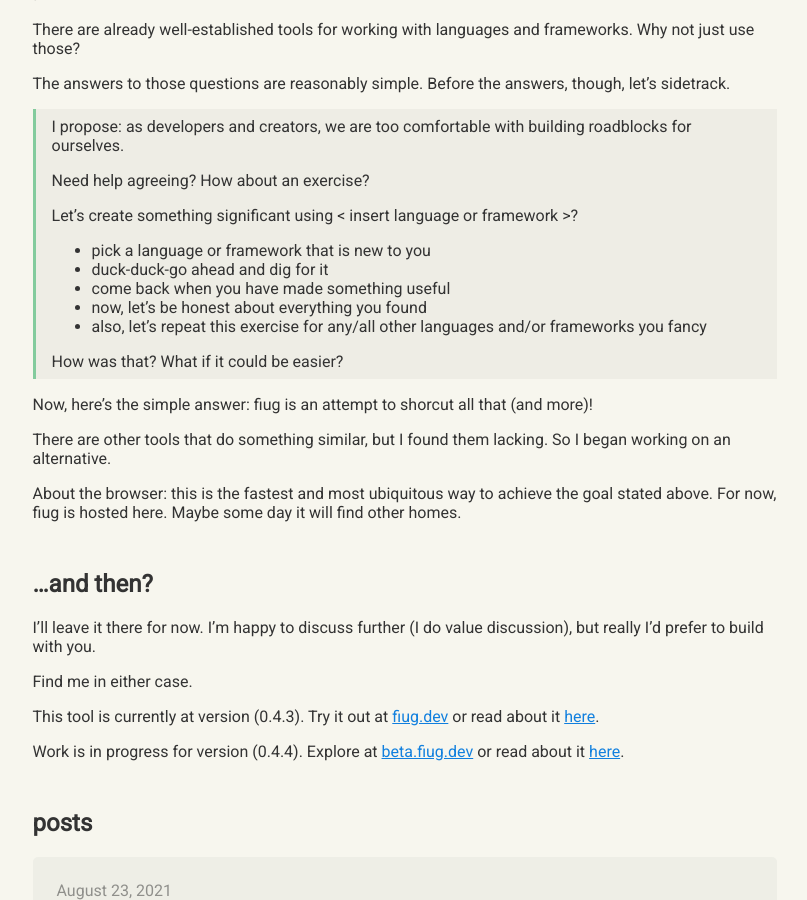
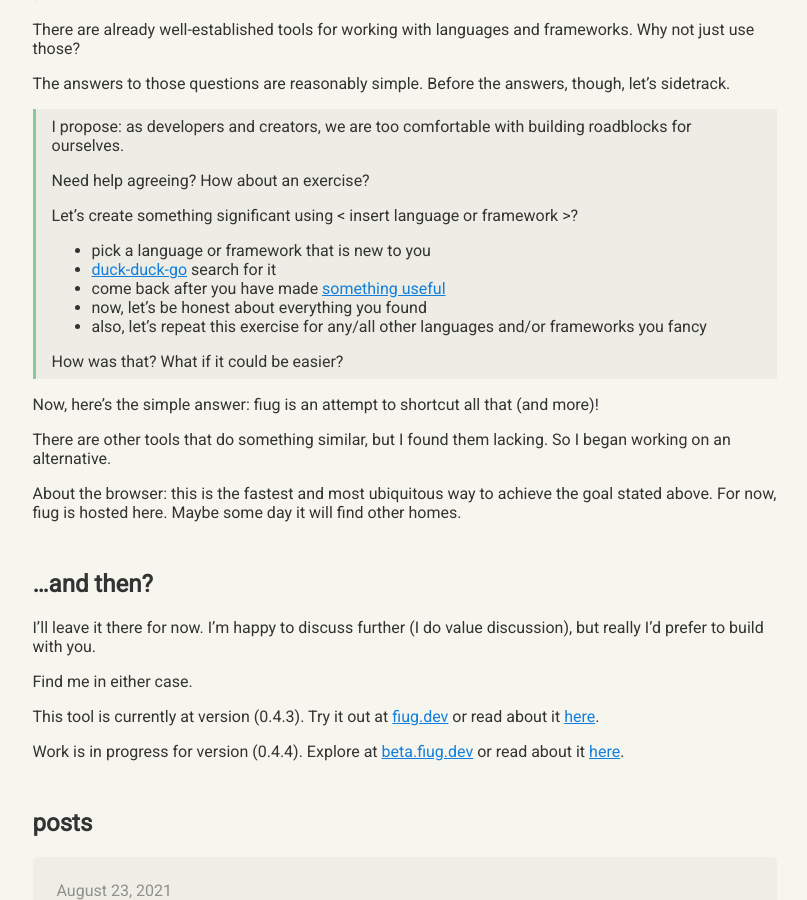
Before and after one commit to fiugd/blog, a Jekyll site: the page built from docs/index.md, in a window 1280 px wide and 900 px high, scrolled down 839 px. Shown: the whole window, without its empty margins (235-1042 px from the left). Built offline with Jekyll 4.4.1, drawn with Linux system fonts in a browser that asks for light colours.

Commit message:
fiug intro, more...

```diff
--- a/docs/_includes/fiug-intro.md
+++ b/docs/_includes/fiug-intro.md
@@ -32,8 +32,8 @@
 >
 > Let's create something significant using < insert language or framework >?
 >  - pick a language or framework that is new to you
->  - duck-duck-go ahead and dig for it
->  - come back when you have made something useful
+>  - [duck-duck-go](http://ddg.gg) search for it
+>  - come back after you have made [something useful](https://todomvc.com/)
 >  - now, let's be honest about everything you found
 >  - also, let's repeat this exercise for any/all other languages and/or frameworks you fancy
 >
@@ -41,7 +41,7 @@
 
 <p></p>
 
-Now, here's the simple answer: fiug is an attempt to shorcut all that (and more)!
+Now, here's the simple answer: fiug is an attempt to shortcut all that (and more)!
 
 There are other tools that do something similar, but I found them lacking.  So I began working on an alternative.
 
```
